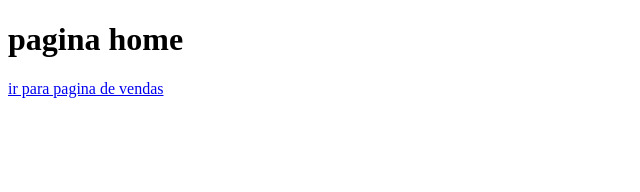
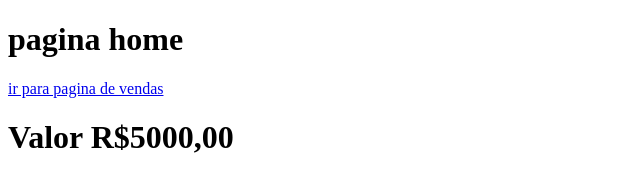
Before and after one commit to Lebueno877/aula61, a plain HTML site: page index.html in a window 1280 px wide. Shown: the whole page, without its empty margins (0-640 px from the left). Drawn offline with Linux system fonts and the light colour scheme.

Commit message:
adicionado preço

```diff
--- a/index.html
+++ b/index.html
@@ -8,5 +8,6 @@
 <body>
     <h1>pagina home</h1>
     <a href="vendas.html">ir para pagina de vendas</a>
+    <h1>Valor R$5000,00</h1>
 </body>
 </html>
```
